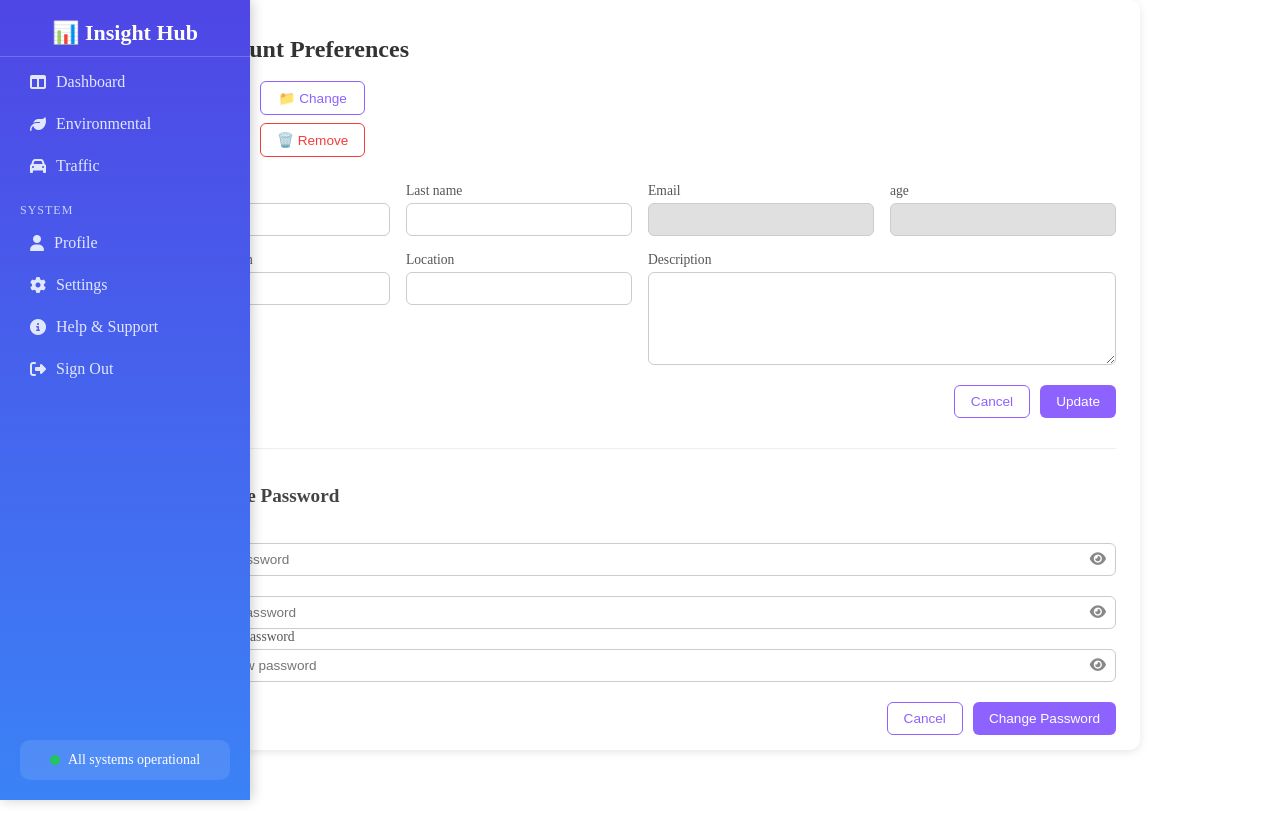
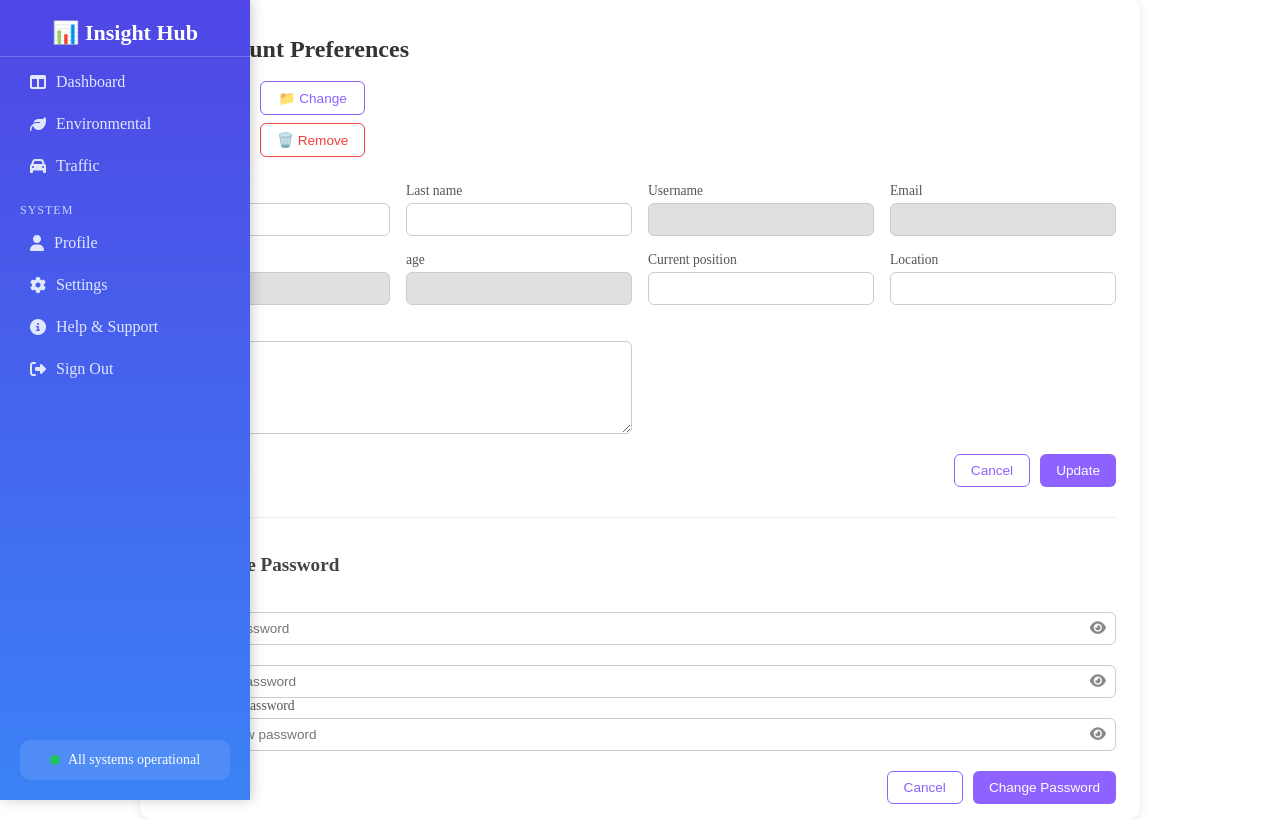
Before and after one commit to mohamed-zakariya/IoT-Insight-Hub, an Angular app in the folder insight-hub-dashboard/: page /profile in a window 1280 px wide. Built offline with nearby package versions, Linux system fonts and the light colour scheme; no server answers; sample sign-in values are in the browser's storage.

Commit message:
Validations in Signup and check if the username & email is exists before

```diff
--- a/insight-hub-dashboard/src/app/components/auth/auth.component.html
+++ b/insight-hub-dashboard/src/app/components/auth/auth.component.html
@@ -83,7 +83,7 @@
               <div class="tooltip-error-left" *ngIf="f['username']?.touched && f['username']?.invalid">
                 <span *ngIf="f['username'].errors?.['required']">Username is required.</span>
                 <span *ngIf="!f['username'].errors?.['required'] && f['username'].errors?.['invalidLength']">
-                  Username must be between 3 and 30 characters.
+                  Username must be between 5 and 30 characters.
                 </span>
                 <span *ngIf="!f['username'].errors?.['required'] && !f['username'].errors?.['invalidLength'] && f['username'].errors?.['mustStartWithLetter']">
                   Username must start with a letter.
@@ -95,7 +95,10 @@
                 <span *ngIf="f['username'].errors?.['consecutiveSpecials']">No consecutive '.', '-', or '_'.</span>
                 <span *ngIf="f['username'].errors?.['leadingOrTrailingSpecial']">Cannot start or end with '.', '-', or '_'.</span>
                 <span *ngIf="f['username'].errors?.['reservedWord']">This username is reserved.</span>
+                <span *ngIf="f['username'].errors?.['commonPattern']">This username follows a common or weak pattern.</span>
+                <span *ngIf="f['username'].errors?.['usernameExists']">Username already exists. Please choose another one.</span>
               </div>
+
 
             </div>
 
@@ -145,11 +148,14 @@
             <div class="input-group">
               <i class="fas fa-envelope"></i>
               <input type="email" placeholder="Email" formControlName="email" />
+
               <div class="tooltip-error-left" *ngIf="(f['email']?.touched || submitted) && f['email']?.invalid">
                 <small *ngIf="f['email'].errors?.['required']">Email is required.</small>
                 <small *ngIf="f['email'].errors?.['email']">Enter a valid email address.</small>
+                <small *ngIf="f['email'].errors?.['emailExists']">Email already exists. Please use another one.</small> <!-- 👈 added this line -->
               </div>
             </div>
+
 
 
             <!-- Password input -->
--- a/insight-hub-dashboard/src/app/components/profile/profile.component.html
+++ b/insight-hub-dashboard/src/app/components/profile/profile.component.html
@@ -21,10 +21,23 @@
           <input type="text" [(ngModel)]="user.lastName" name="lastName" required />
         </div>
 
+
+        <div class="input-group">
+          <label>Username</label>
+          <input type="text" [(ngModel)]="user.username" name="username" readonly class="readonly-dark"  />
+        </div>
+
         <div class="input-group">
           <label>Email</label>
           <input type="email" [(ngModel)]="user.email" name="email" readonly class="readonly-dark" />
         </div>
+
+
+        <div class="input-group">
+          <label>Gender</label>
+          <input type="text" [value]="user.gender" readonly class="readonly-dark" />
+        </div>
+
 
         <div class="input-group">
           <label>age</label>
--- a/insight-hub-dashboard/src/app/components/profile/profile.component.ts
+++ b/insight-hub-dashboard/src/app/components/profile/profile.component.ts
@@ -111,8 +111,11 @@ export class ProfileComponent implements OnInit {
       lastName: this.user.lastName !== this.originalUser.lastName ? this.user.lastName : undefined,
       current_postion: this.user.current_postion !== this.originalUser.current_postion ? this.user.current_postion : undefined,
       location: this.user.location !== this.originalUser.location ? this.user.location : undefined,
-      description: this.user.description !== this.originalUser.description ? this.user.description : undefined
+      description: this.user.description !== this.originalUser.description ? this.user.description : undefined,
+      username: this.user.username !== this.originalUser.username ? this.user.username : undefined,
+      // gender: this.user.gender !== this.originalUser.gender ? this.user.gender : undefined,
     };
+
 
     const payload = Object.fromEntries(
       Object.entries(updatedData).filter(([_, v]) => v !== undefined)
--- a/insight-hub-dashboard/src/app/services/user_service/user.service.ts
+++ b/insight-hub-dashboard/src/app/services/user_service/user.service.ts
@@ -138,29 +138,37 @@ export class UserService {
 
   createUser(user: User): Observable<any> {
     console.log(user);
-    return this.http.post<{accessToken: string, refreshToken:string}>(`${this.apiUrl}/create`, user, {
+    return this.http.post<{accessToken: string, refreshToken: string}>(`${this.apiUrl}/create`, user, {
       headers: this.getAuthHeaders()
     }).pipe(
       tap((response) => {
-        // Assuming response contains accessToken and refreshToken
         if (response && response.accessToken && response.refreshToken) {
-          // Store the tokens in the local storage or wherever needed
           this.authService.storeAuthToken(response.accessToken, response.refreshToken);
 
-          // Decode the user from the access token
-          const user = this.authService.decodeToken(response.accessToken);
+          const payload: any = this.authService.decodeToken(response.accessToken);
+          const username = payload?.sub;
+          console.log("Decoded username (sub):", username);
 
-          // If decoding is successful, set the user
-          if (user) {
-            this.authService.setUser(user);
-          }
+          localStorage.setItem('user', JSON.stringify({ username, email: user?.email }));
         }
       }),
       catchError((err) => {
-        console.error('Error creating user:', err);
-        throw err; // Rethrow error after logging
+        console.error('Error creating user 1:', err);
+
+        // Check if the backend returned the email exists error
+        if (err?.error === "A user with this email already exists.") {
+          // Instead of throwing the full error, throw a custom object
+          return throwError(() => ({ type: 'EMAIL_EXISTS' }));
+        }
+        else if(err?.error === "A user with this name already exists.") {
+          return throwError(() => ({ type: 'USERNAME_EXISTS' }));
+        }
+
+        // Otherwise, throw normal error
+        return throwError(() => err);
       })
     );
   }
 
+
 }
--- a/insight-hub-dashboard/src/app/shared/validators/custom-validators.ts
+++ b/insight-hub-dashboard/src/app/shared/validators/custom-validators.ts
@@ -9,9 +9,9 @@ export class CustomValidators {
   static username(control: AbstractControl): ValidationErrors | null {
     const value: string = (control.value || '').trim();
 
-    // Must be 3 to 30 characters long
-    if (value.length < 3 || value.length > 30) {
-      return { invalidLength: true };
+    // Must be between 5 to 30 characters long (stronger requirement)
+    if (value.length < 5 || value.length > 30) {
+      return { invalidLength: true }; // Adjusted min length to 5
     }
 
     // Must start with a letter
@@ -29,7 +29,7 @@ export class CustomValidators {
       return { containsSpaces: true };
     }
 
-    // No consecutive special characters
+    // No consecutive special characters (like __, .., --)
     if (/[._-]{2,}/.test(value)) {
       return { consecutiveSpecials: true };
     }
@@ -39,14 +39,26 @@ export class CustomValidators {
       return { leadingOrTrailingSpecial: true };
     }
 
-    // Optional: Reserved usernames
-    const reserved = ['admin', 'root', 'system'];
+    // Optional: Reserved usernames (like 'admin', 'root', 'system', etc.)
+    const reserved = ['admin', 'root', 'system', 'test', 'guest'];
     if (reserved.includes(value.toLowerCase())) {
       return { reservedWord: true };
     }
 
+    // Optional: Prevent common username patterns (e.g., 'user123', 'qwerty', 'password')
+    const commonPatterns = [
+      /^(user|admin|guest|test)[0-9]{1,3}$/,  // e.g., 'user123', 'admin999'
+      /^(password|qwerty|1234|abc)/,         // Common passwords or patterns
+    ];
+    for (const pattern of commonPatterns) {
+      if (pattern.test(value.toLowerCase())) {
+        return { commonPattern: true };
+      }
+    }
+
     return null;
-  }
+}
+
 
 
   static name(control: AbstractControl): ValidationErrors | null {
```
Also changed, not shown: insight-hub-dashboard/src/app/components/auth/auth.component.ts (+28 -30 lines).
